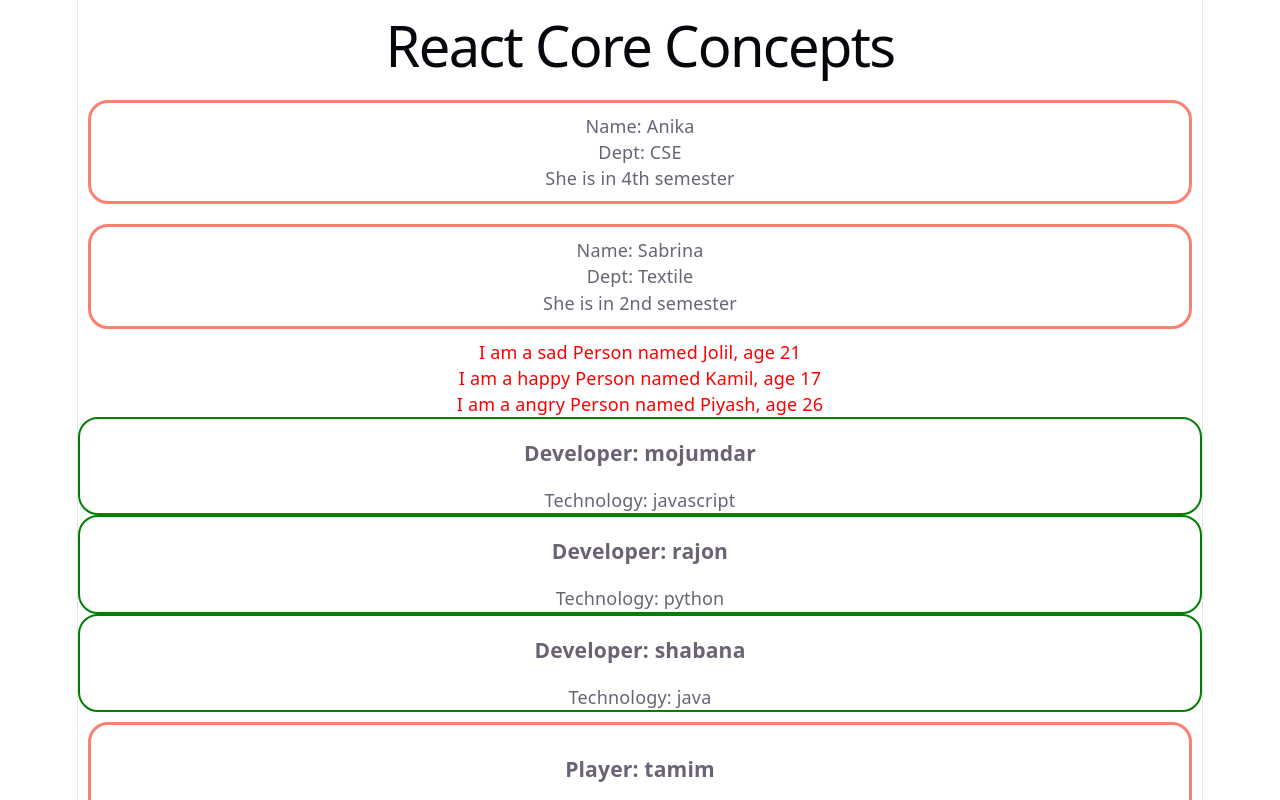
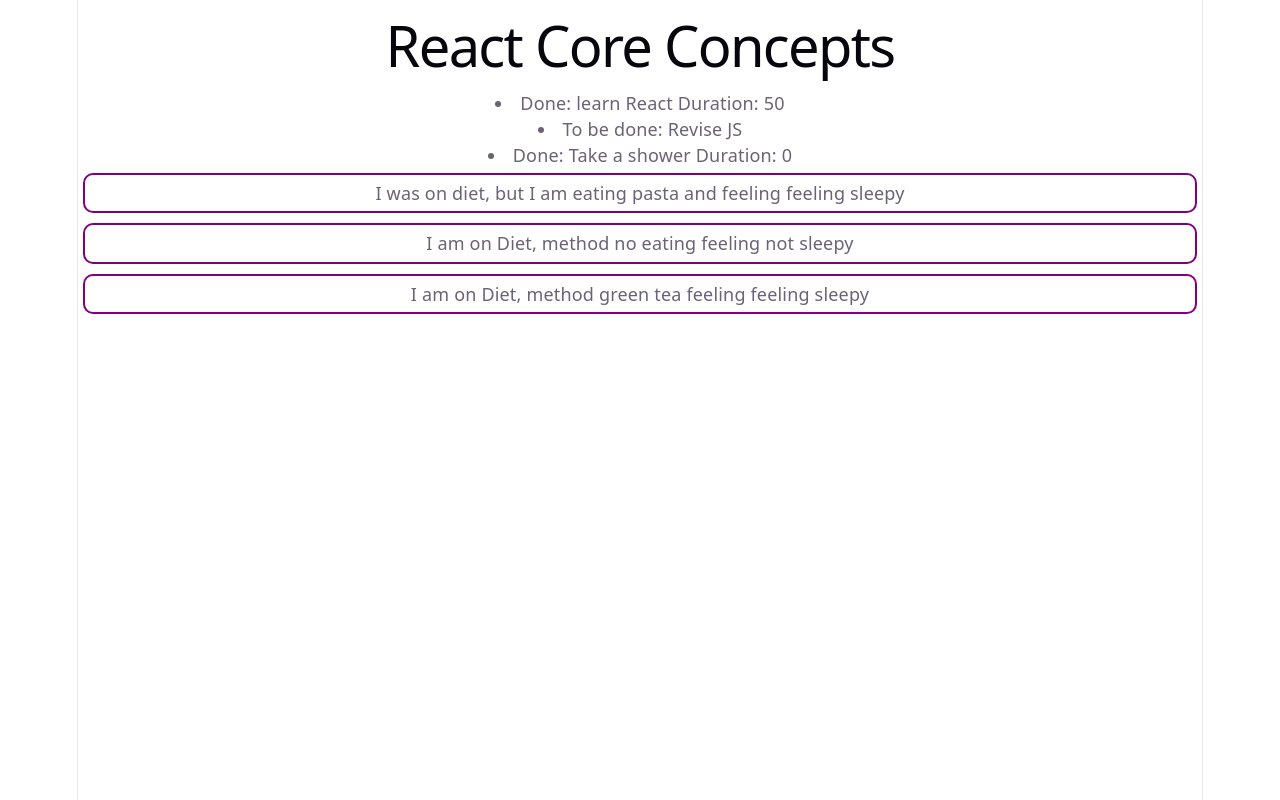
Before and after one commit to MstIsratJahanAnika/Explore-Core-React, a React (Vite) app: page / in a window 1280 px wide. Shown: the top 800 px of the page. Built offline with nearby package versions, Linux system fonts and the light colour scheme.

Commit message:
practice function using condition

```diff
--- a/src/App.jsx
+++ b/src/App.jsx
@@ -1,24 +1,62 @@
+// import kora hocche ekhane
 import './App.css'
+
+import ToDo from './Todo'; //ToDo nam er function import koro Todo file theke
+
+import { EatAndSleep } from './EatAndSleep';
 
 function App() {
 
+  const oloshLifeStyle = {
+    border: '2px solid purple',
+    padding: '5px',
+    margin: '5px',
+    borderRadius: '10px'
+  }
+
+  // const pathano
+  const time = 50;
+
+  const sleep = "feeling sleepy";
   return (
+
     <>
       <h1>React Core Concepts</h1>
-      <Student name="Anika" dept="CSE" sem="4th"></Student>
+      <ToDo task="learn React" isDone={true} time={time}></ToDo>
+      <ToDo task="Revise JS" isDone={false}></ToDo>
+      <ToDo task="Take a shower" isDone={true}></ToDo>
+
+
+      {/* practice function part */}
+      <EatAndSleep
+        eat="pasta"
+        diet={false}
+        sleepy={sleep}>
+      </EatAndSleep>
+
+      <EatAndSleep
+        eat="no eating"
+        diet={true}>
+      </EatAndSleep>
+
+      <EatAndSleep eat="green tea" diet={true} sleepy={sleep}></EatAndSleep>
+      {/* isDone ekta property */}
+
+      {/* <Student name="Anika" dept="CSE" sem="4th"></Student>
       <Student name="Sabrina" dept="Textile" sem="2nd"></Student>
       <Person name="Jolil" mood="sad" age="21"></Person>
       <Person name="Kamil" mood="happy" age="17"></Person>
       <Person name="Piyash" mood="angry" age="26"></Person>
 
       {/* egula shob function er parameter a receive hobe, proti ta property object er property */}
-      <Developer name="mojumdar" technology="javascript"></Developer>
+
+      {/*<Developer name="mojumdar" technology="javascript"></Developer>
       <Developer name="rajon" technology="python"></Developer>
       <Developer name="shabana" technology="java"></Developer>
       <Players name="tamim" runs="76"></Players>
       <Players name="mushi" runs="89"></Players>
       <Salami event="Rojar Eid" amount="1000"></Salami>
-      <Salami event="Graduation" amount="5000"></Salami>
+      <Salami event="Graduation" amount="5000"></Salami> */}
 
     </>
   )
@@ -29,9 +67,9 @@
 
 // destructuring use kora function
 const props = {};
-function Players ({name, runs}){
+function Players({ name, runs }) {
   console.log(props);
-  return(
+  return (
     <div className='student'>
       <h3>Player: {name}</h3>
       <p>Runs: {runs}</p>
@@ -40,7 +78,7 @@
 }
 
 // ekshathe internal CSS use and destructuring
-function Salami({event, amount=0}){ //eta default man
+function Salami({ event, amount = 0 }) { //eta default man
 
   // variabel type style set
   const salamiStyle = {
@@ -51,7 +89,7 @@
     borderRadius: '15px',
   }
 
-  return(
+  return (
     <div style={salamiStyle}>
       <h3>Salami for: {event}</h3>
       <p>Amount: {amount}</p>
@@ -59,10 +97,10 @@
   )
 }
 // another option of using style, without using variable, direct object
-function Developer(props){ //parameter receive korbe
+function Developer(props) { //parameter receive korbe
   console.log(props); //eta ekta object jar key-name value name a ja ase (mojumdar, rajon, shabana)
 
-  return(
+  return (
     <div style={{
       border: '2px solid green',
       borderRadius: '20px'
@@ -75,7 +113,7 @@
 }
 
 //eta ekta component - ek ek kaj a use kora hoy
-function Person(aboutPerson){
+function Person(aboutPerson) {
 
   // const name = 'Jolil';
   // const age = 21;
@@ -86,15 +124,15 @@
     textAlign: 'center',
   }
 
-   return (
+  return (
     // internal vabe apply koro
     <p style={PersonStyle}>I am a {aboutPerson.mood} Person named {aboutPerson.name}, age {aboutPerson.age}</p>
-   )
+  )
 }
 
 
-function Student(aboutStudent){
-  return(
+function Student(aboutStudent) {
+  return (
     <div className='student'>
       <p>Name: {aboutStudent.name}</p>
       <p>Dept: {aboutStudent.dept}</p>
@@ -103,14 +141,14 @@
   )
 }
 
-function Pet(){
+function Pet() {
 
-  return(
-      <p>Pet Cat</p>
+  return (
+    <p>Pet Cat</p>
   )
 }
 
-function Sports(){
+function Sports() {
   return (
     <div>
       <ul>
--- /dev/null
+++ b/src/EatAndSleep.jsx
@@ -0,0 +1,19 @@
+export function EatAndSleep({eat, diet, sleepy='not sleepy'}){ //destructuring used
+    const oloshLifeStyle = {
+    border: '2px solid purple',
+    padding: '5px',
+    margin: '5px',
+    borderRadius: '10px'
+  }
+    if(diet){
+        return(
+            <p style={oloshLifeStyle}>I am on Diet, method {eat} feeling {sleepy}</p>
+        )
+    }
+    else{
+        return(
+            <p style={oloshLifeStyle}>I was on diet, but I am eating {eat} and feeling {sleepy}</p>
+        )
+    }
+
+}
--- /dev/null
+++ b/src/Todo.jsx
@@ -0,0 +1,36 @@
+// export default function ToDo({task, isDone}){
+
+//     return(
+//         <li>Task: {task}</li>
+//     )
+// }
+
+
+// conditional way
+// export default function ToDo({task, isDone}){
+
+//     if(isDone){
+//         return(
+//             <li>Done: {task}</li>
+//         )
+//     }
+//     else{
+//         return(
+//             <li>Do now: {task}</li>
+//         )
+//     }
+// }
+
+
+export default function ToDo({task, isDone, time=0}){
+
+    if(isDone){
+        return(
+            <li>Done: {task} Duration: {time}</li>
+        )
+    }
+    return(
+        <li>To be done: {task}</li>
+    )
+
+}
```
